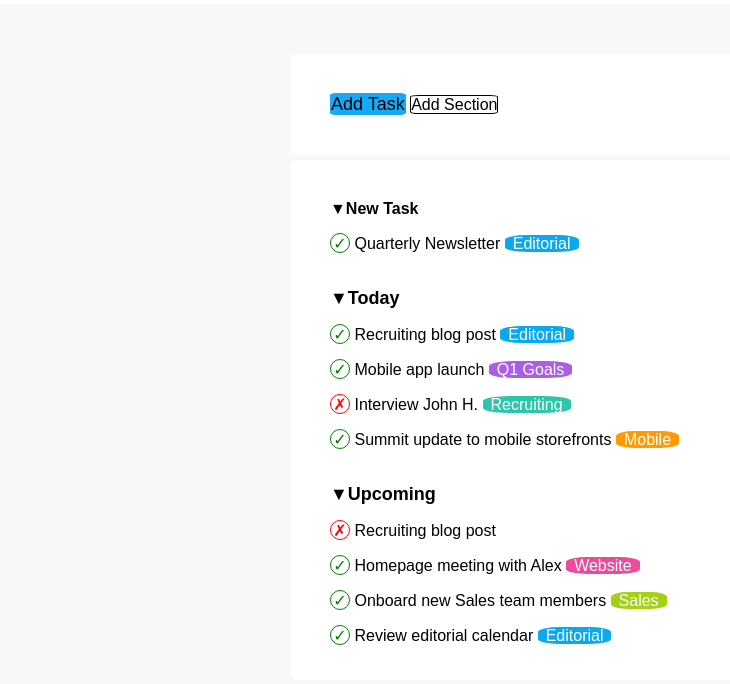
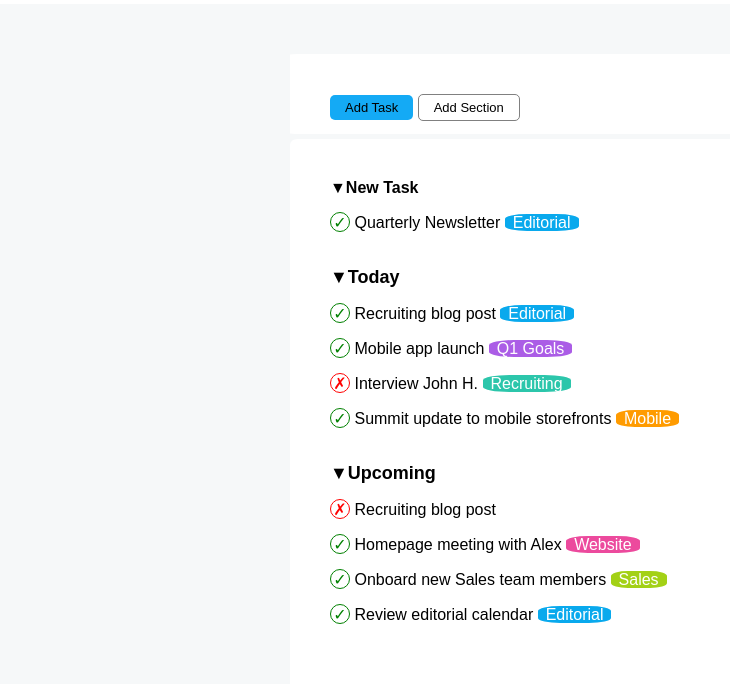
Before and after one commit to LesPaul997/html-css-toboolist, a plain HTML site: page index.html in a window 1280 px wide. Shown: the part 66-750 px from the top of the page, without its empty margins (0-730 px from the left). Drawn offline with Linux system fonts and the light colour scheme.

Commit message:
changes to buttons

```diff
--- a/css/style.css
+++ b/css/style.css
@@ -28,7 +28,7 @@ header {
 
 
 /**** Sezione bottoni */
-#button {
+#main-header {
     background-color: white;
     margin-left: 290px;
     margin-right: 290px;
@@ -37,25 +37,21 @@ header {
     border-radius: 1% 1% 1% 1%;
 }
 
+button{
+    font-size: 13px;
+    padding: 5px 15px;
+    border-radius: 5px;
+}
 
-.add-task {
-    height: 25px;
-    width: 75px;
+.add-task-button {
     background-color: #14aaf5;
-    border: 1px solid #14aaf5;
-    margin-bottom: 50%;
-    border-radius: 10%;
-    font-size:large
+    border: none;
 
 }
 
-.add-section {
-    height: 25px;
-    width: 75px;
-    background-color: white;
-    border: 1px solid black;
-    margin-bottom: 50%;
-    border-radius: 10%;
+.add-section-button {
+    background-color: #fff;
+    border: 1px solid gray;
 }
 
 /****Sezione Lista*/
@@ -67,7 +63,7 @@ ul {
 
 .list {
     background-color: white;
-    height: 520px;
+    height: 580px;
     margin-left: 290px;
     margin-right: 290px;
     margin-top: 5px;
--- a/index.html
+++ b/index.html
@@ -21,13 +21,13 @@
 
     <main>
         <!--Sezione Bottoni-->
-        <div id="button">
-            <span class="add-task">Add Task</span>
-            <span class="add-section">Add Section</span>
+        <header id="main-header">
+            <button class="add-task-button">Add Task</button>
+            <button class="add-section-button">Add Section</button>
         <!--/Sezione bottoni chiusa-->
 
         <!--Inizio Lista-->
-        </div>
+        </header>
 
         <div class="list">
 
```
